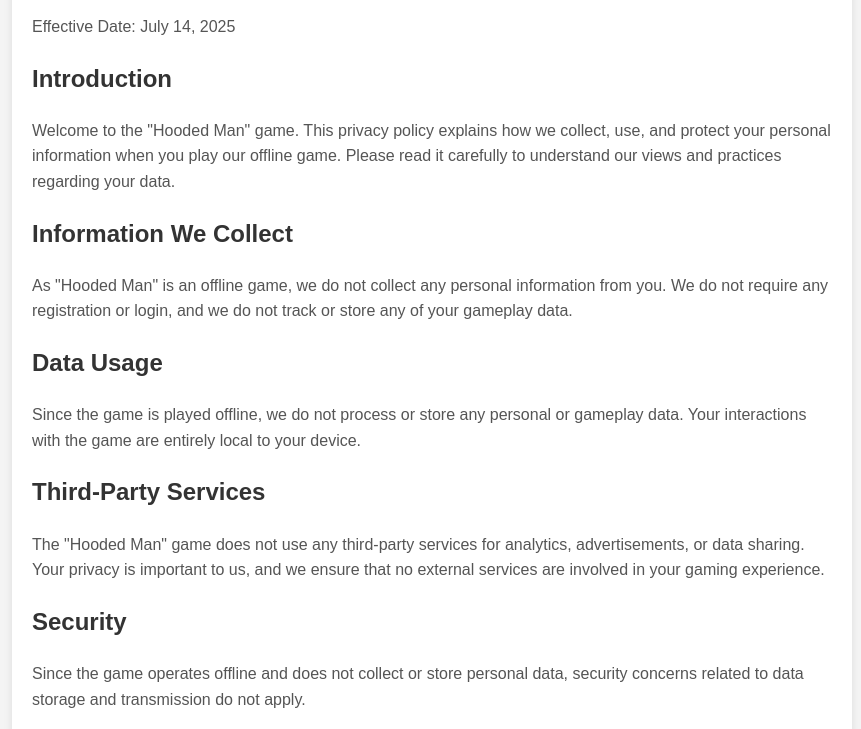
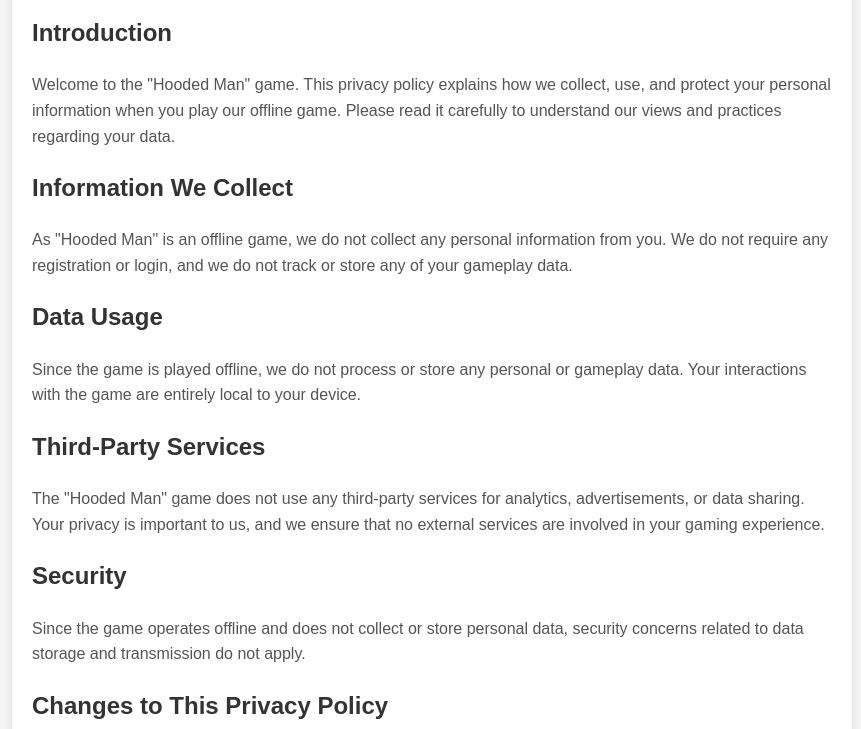
Before and after one commit to HoodedCode/HoodedMan, a plain HTML site: page index.html in a window 1280 px wide. Shown: the part 120-849 px from the top of the page, without its empty margins (208-1069 px from the left). Drawn offline with Linux system fonts and the light colour scheme.

Commit message:
Update index.html

```diff
--- a/index.html
+++ b/index.html
@@ -94,12 +94,6 @@
 
     <h1>Privacy Policy</h1>
 
-
-
-    <p>Effective Date: July 14, 2025</p>
-
-
-
     <h2>Introduction</h2>
 
     <p>Welcome to the "Hooded Man" game. This privacy policy explains how we collect, use, and protect your personal information when you play our offline game. Please read it carefully to understand our views and practices regarding your data.</p>
```
